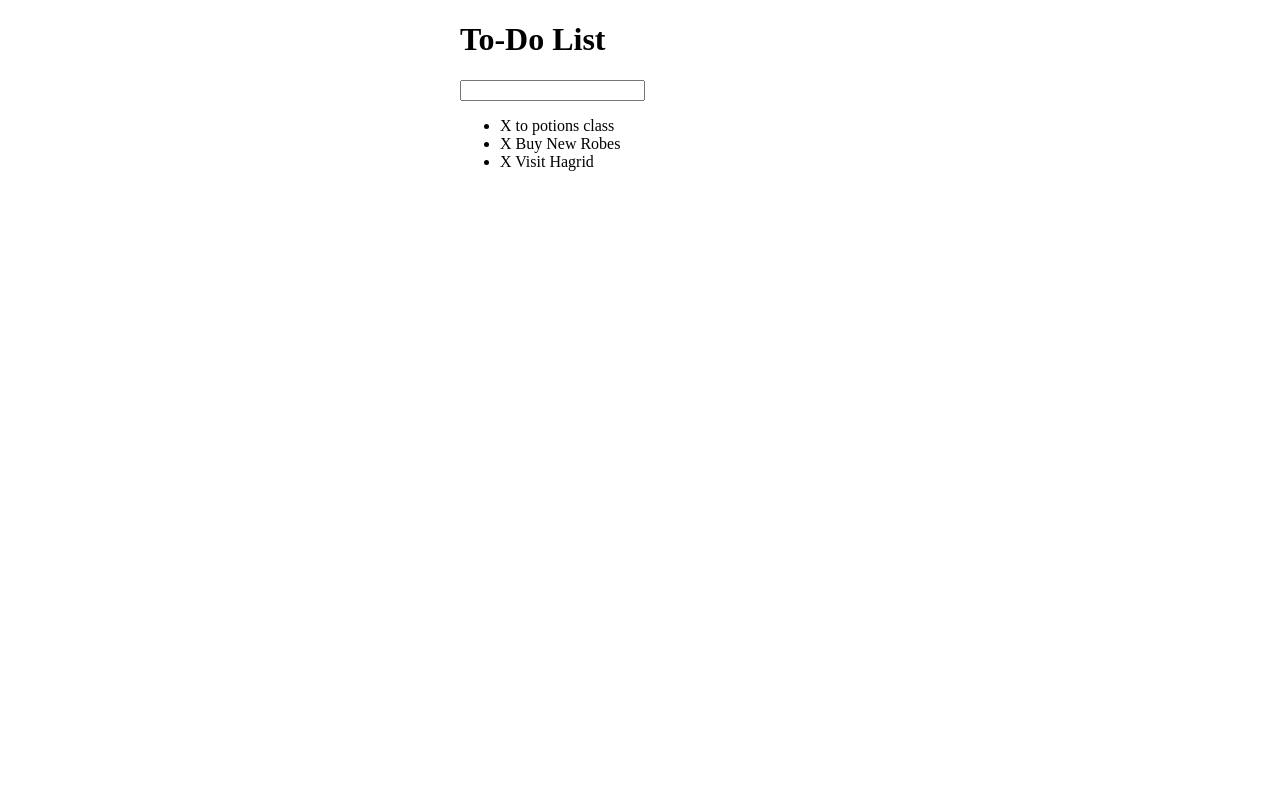
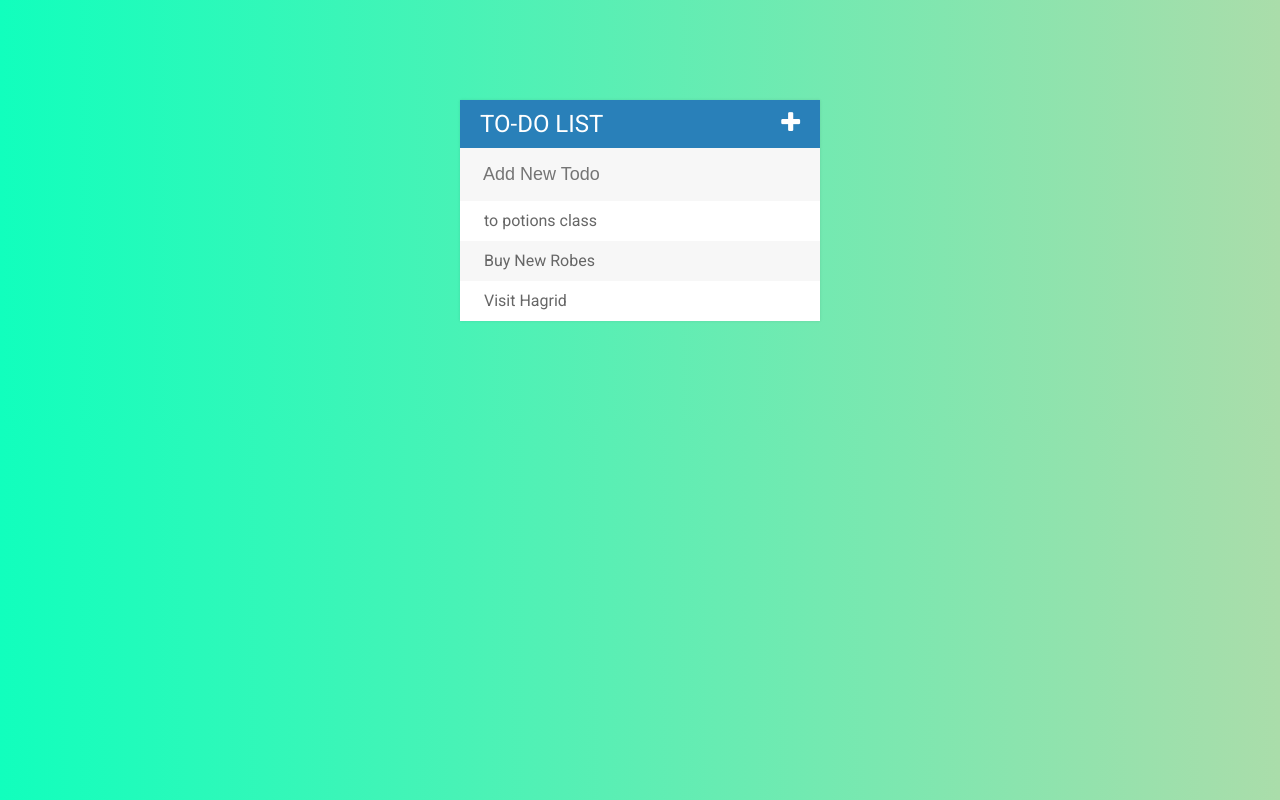
Before and after one commit to TheTanBull/toDoList, a plain HTML site: page index.html in a window 1280 px wide. Drawn offline with Linux system fonts and the light colour scheme.

Commit message:
Add/Remove Todo Functionality and styling

```diff
--- a/assets/css/todos.css
+++ b/assets/css/todos.css
@@ -1,7 +1,83 @@
+h1 {
+    background: #2980b9;
+    color: white;
+    margin: 0;
+    padding: 10px 20px;
+    text-transform: uppercase;
+    font-size: 24px;
+    font-weight: normal;
+}
+
+ul {
+    list-style: none;
+    margin: 0;
+    padding: 0;
+}
+
+.fa-plus {
+    float: right;
+}
+
+body {
+    font-family: 'Roboto', sans-serif;
+    background: #AAFFA9;  /* fallback for old browsers */
+    background: -webkit-linear-gradient(to right, #11FFBD, #AAAAAA);  /* Chrome 10-25, Safari 5.1-6 */
+    background: linear-gradient(to right, #11FFBD, #AADDAA); /* W3C, IE 10+/ Edge, Firefox 16+, Chrome 26+, Opera 12+, Safari 7+ */
+
+
+}
+
+li {
+    background: white;
+    height: 40px;
+    line-height: 40px;
+    color: #666;
+}
+
+li:nth-child(2n){
+    background-color: #f7f7f7;
+}
+
+li:hover span {
+    width: 40px;
+    opacity: 1.0;
+}
+
+span {
+    background: #e74c3c;
+    height: 40px;
+    margin-right: 20px;
+    text-align: center;
+    color: white;
+    width: 0px;
+    display: inline-block;
+    transition: 0.2s linear;
+    opacity: 0;
+}
+
+
+input {
+    font-size: 18px;
+    background-color: #f7f7f7;
+    width: 100%;
+    padding: 13px 13px 13px 20px;
+    box-sizing: border-box;
+    color: #2980b9;
+    border: 3px solid rgba(0, 0, 0, 0.0);
+}
+
+input:focus{
+    background: white;
+    border: 3px solid #2980b9;
+    outline: none;
+}
+
 #container {
-    background: white;
     width: 360px;
-    margin: 0 auto;
+    margin: 100px auto;
+    background: #f7f7f7;
+    box-shadow: 0 0 3px rgba(0, 0, 0, 0.1);
+
 }
 
 .completed {
--- a/assets/js/todos.js
+++ b/assets/js/todos.js
@@ -1,4 +1,4 @@
-$("li").click(function () {
+$("ul").on("click", "li", function () {
     $(this).toggleClass("completed");
     // if ($(this).css("color") === "rgb(128, 128, 128)") {
         // console.log("it is currently gray");
@@ -13,3 +13,23 @@ $("li").click(function () {
     //     });
     // }
 });
+
+//click on x to delete to-do
+$("ul").on("click", "span", function(event){
+    $(this).parent().fadeOut(500, function(){
+        $(this).remove();
+    });
+    event.stopPropagation();
+});
+
+$("input[type='text']").keypress(function(event){
+    if(event.which === 13){
+       var todoText = $(this).val();
+       $(this).val("");
+       $("ul").append("<li><span><i class='fa fa-trash'></i> </span>" + todoText + "</li");
+    }
+});
+
+$(".fa-plus").click(function(){
+    $("input[type='text']").fadeToggle();
+});
--- a/index.html
+++ b/index.html
@@ -6,18 +6,20 @@
     <meta http-equiv="X-UA-Compatible" content="ie=edge">
     <title>Todo List</title>
     <link rel="stylesheet" type="text/css" href="assets/css/todos.css">
+    <link href="https://fonts.googleapis.com/css?family=Roboto:400,500,700" rel="stylesheet">
+    <link rel="stylesheet" type="text/css" href="https://cdnjs.cloudflare.com/ajax/libs/font-awesome/4.7.0/css/font-awesome.css">
     <script type="text/javascript" src="assets/js/lib/jquery-3.3.1.min.js"></script>
 </head>
 <body>
 
     <div id="container">
-        <h1>To-Do List</h1>
-        <input type="text">
+        <h1>To-Do List <i class="fa fa-plus"></i></h1>
+        <input type="text" placeholder="Add New Todo">
 
         <ul>
-            <li><span>X</span> to potions class</li>
-            <li><span>X</span> Buy New Robes</li>
-            <li><span>X</span> Visit Hagrid</li>
+            <li><span><i class="fa fa-trash"></i></span> to potions class</li>
+            <li><span><i class="fa fa-trash"></i></span> Buy New Robes</li>
+            <li><span><i class="fa fa-trash"></i></span> Visit Hagrid</li>
         </ul>
 
     </div>
```
